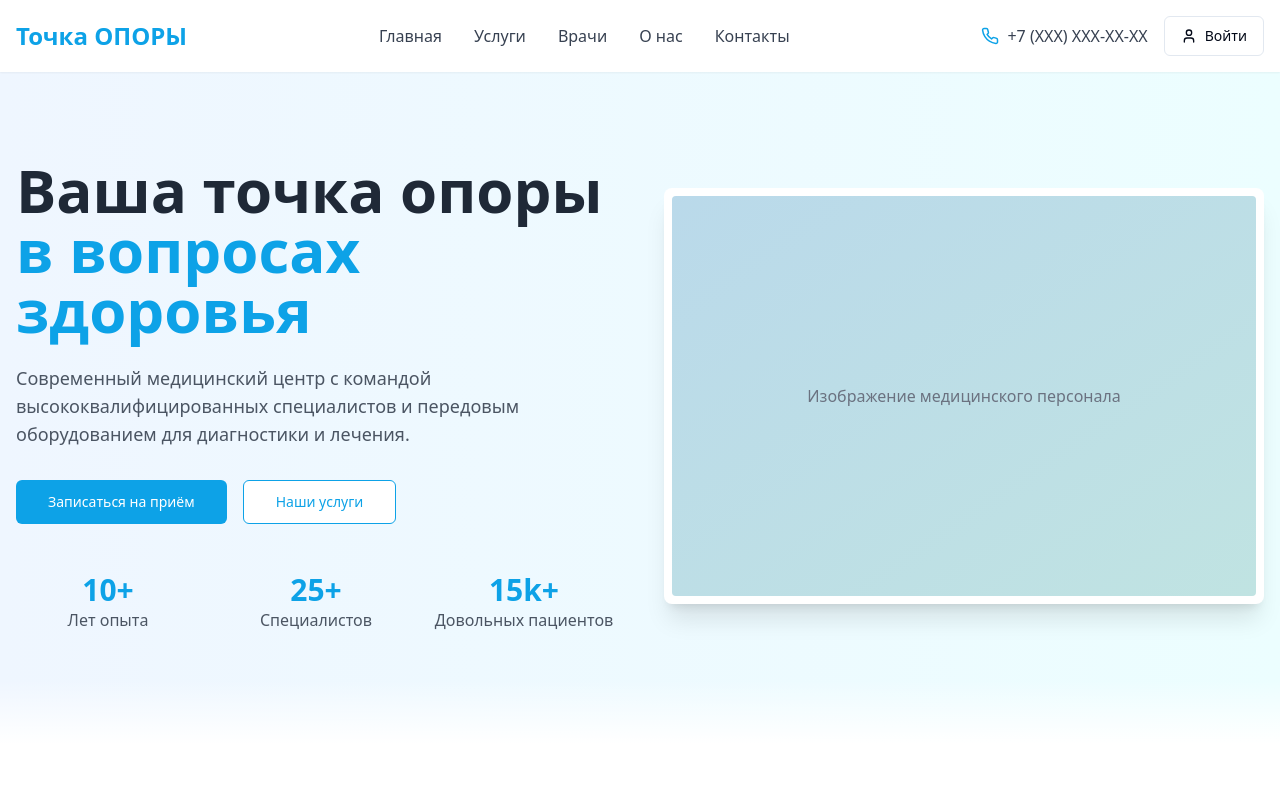
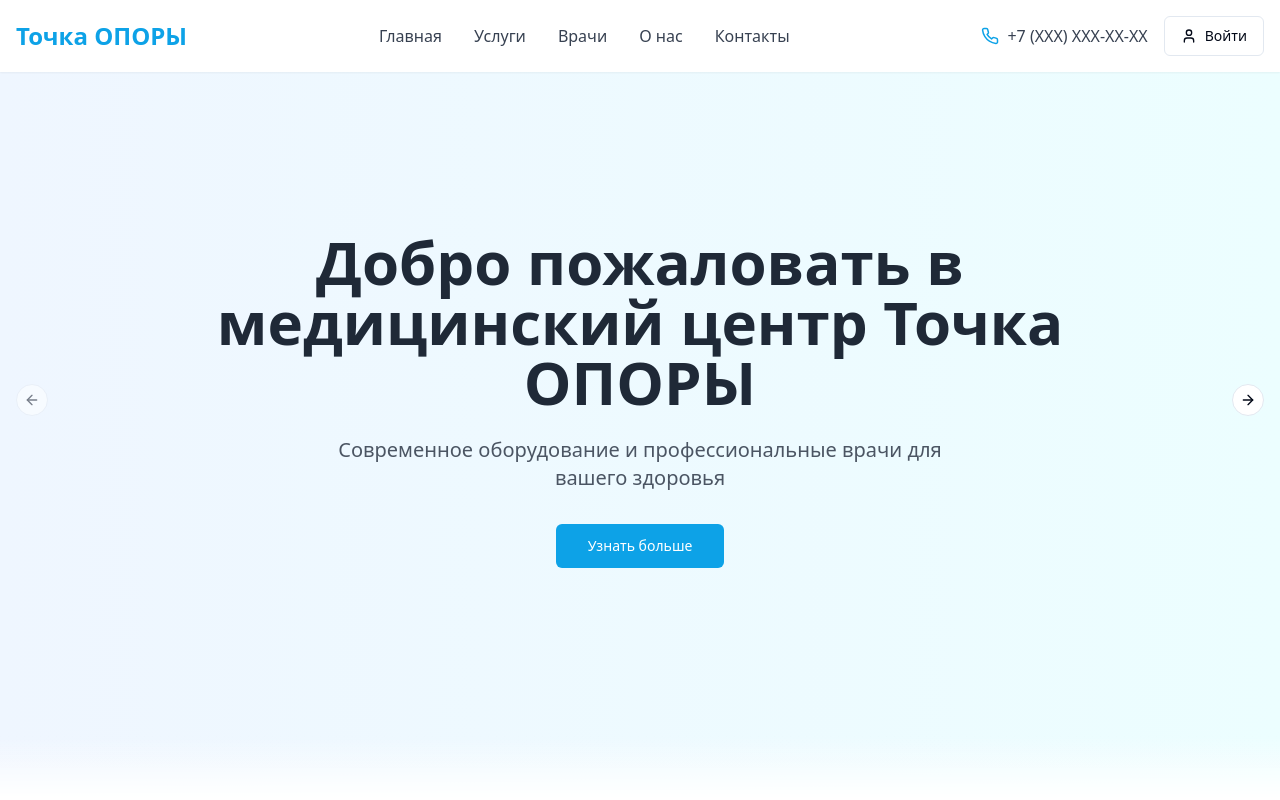
Before and after one commit to Arr0des/opory-med-site-hub, a React (Vite) app: page / in a window 1280 px wide. Shown: the top 800 px of the page. Built offline with nearby package versions, Linux system fonts and the light colour scheme.

Commit message:
feat: Add carousel to the home page
Implement a carousel component to display information on the home page.

```diff
--- /dev/null
+++ b/src/components/home/SliderSection.tsx
@@ -0,0 +1,60 @@
+
+import {
+  Carousel,
+  CarouselContent,
+  CarouselItem,
+  CarouselNext,
+  CarouselPrevious,
+} from "@/components/ui/carousel";
+import { Button } from "@/components/ui/button";
+
+const slides = [
+  {
+    title: "Добро пожаловать в медицинский центр Точка ОПОРЫ",
+    description: "Современное оборудование и профессиональные врачи для вашего здоровья",
+    bgColor: "from-blue-50 to-cyan-50",
+  },
+  {
+    title: "Высококвалифицированные специалисты",
+    description: "Наши врачи имеют многолетний опыт работы и постоянно повышают свою квалификацию",
+    bgColor: "from-green-50 to-emerald-50",
+  },
+  {
+    title: "Комплексный подход к лечению",
+    description: "Мы предлагаем полный спектр медицинских услуг для всей семьи",
+    bgColor: "from-purple-50 to-pink-50",
+  }
+];
+
+const SliderSection = () => {
+  return (
+    <section className="min-h-screen relative">
+      <Carousel className="w-full h-screen">
+        <CarouselContent>
+          {slides.map((slide, index) => (
+            <CarouselItem key={index}>
+              <div className={`w-full h-screen bg-gradient-to-r ${slide.bgColor} flex items-center justify-center px-4`}>
+                <div className="max-w-4xl mx-auto text-center">
+                  <h1 className="text-4xl md:text-6xl font-bold text-gray-800 mb-6">
+                    {slide.title}
+                  </h1>
+                  <p className="text-lg md:text-xl text-gray-600 mb-8 max-w-2xl mx-auto">
+                    {slide.description}
+                  </p>
+                  <Button size="lg" className="bg-primary hover:bg-primary/90">
+                    Узнать больше
+                  </Button>
+                </div>
+              </div>
+            </CarouselItem>
+          ))}
+        </CarouselContent>
+        <CarouselPrevious className="left-4" />
+        <CarouselNext className="right-4" />
+      </Carousel>
+      <div className="absolute bottom-0 left-0 right-0 h-16 bg-gradient-to-t from-white to-transparent"></div>
+    </section>
+  );
+};
+
+export default SliderSection;
--- a/src/pages/Index.tsx
+++ b/src/pages/Index.tsx
@@ -1,6 +1,7 @@
+
 import Navbar from "@/components/layout/Navbar";
 import Footer from "@/components/layout/Footer";
-import HeroSection from "@/components/home/HeroSection";
+import SliderSection from "@/components/home/SliderSection";
 import ServicesSection from "@/components/home/ServicesSection";
 import DoctorsSection from "@/components/home/DoctorsSection";
 import AboutSection from "@/components/home/AboutSection";
@@ -13,7 +14,7 @@ const Index = () => {
     <div className="min-h-screen flex flex-col">
       <Navbar />
       <main className="flex-grow">
-        <HeroSection />
+        <SliderSection />
         <AboutSection />
         <ServicesSection />
         <DoctorsSection />
```
